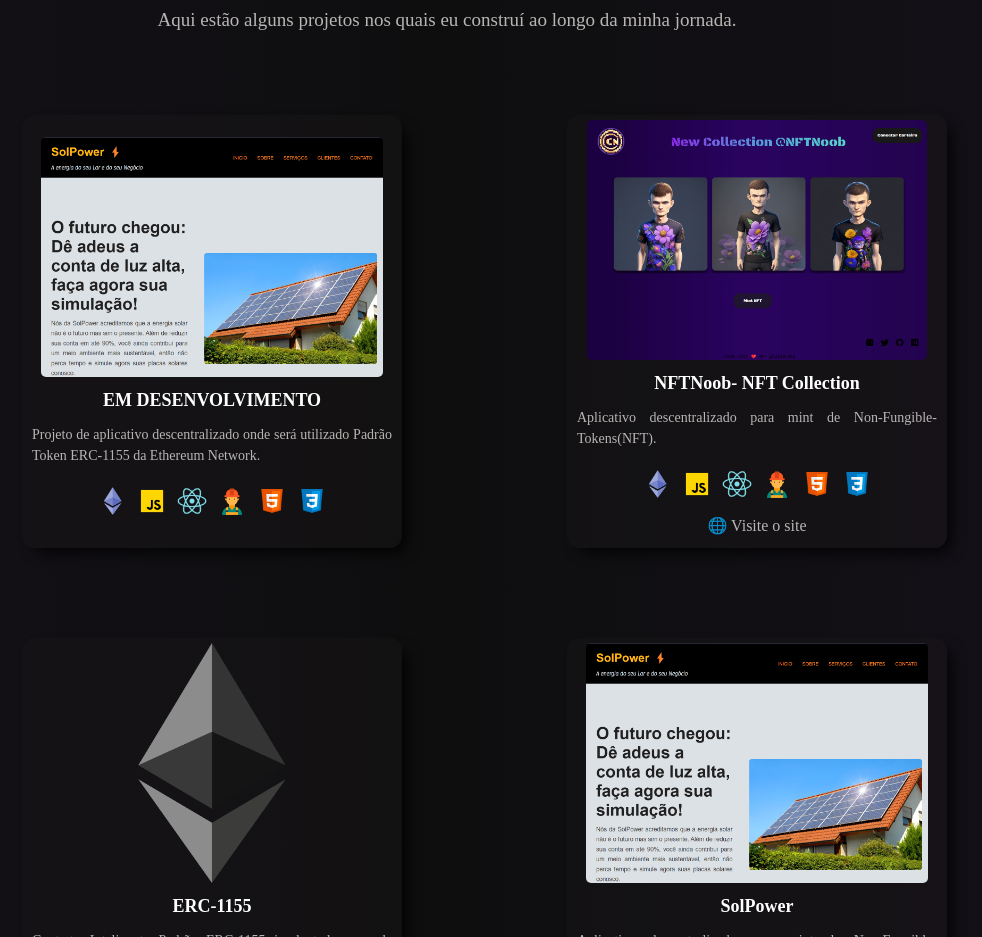
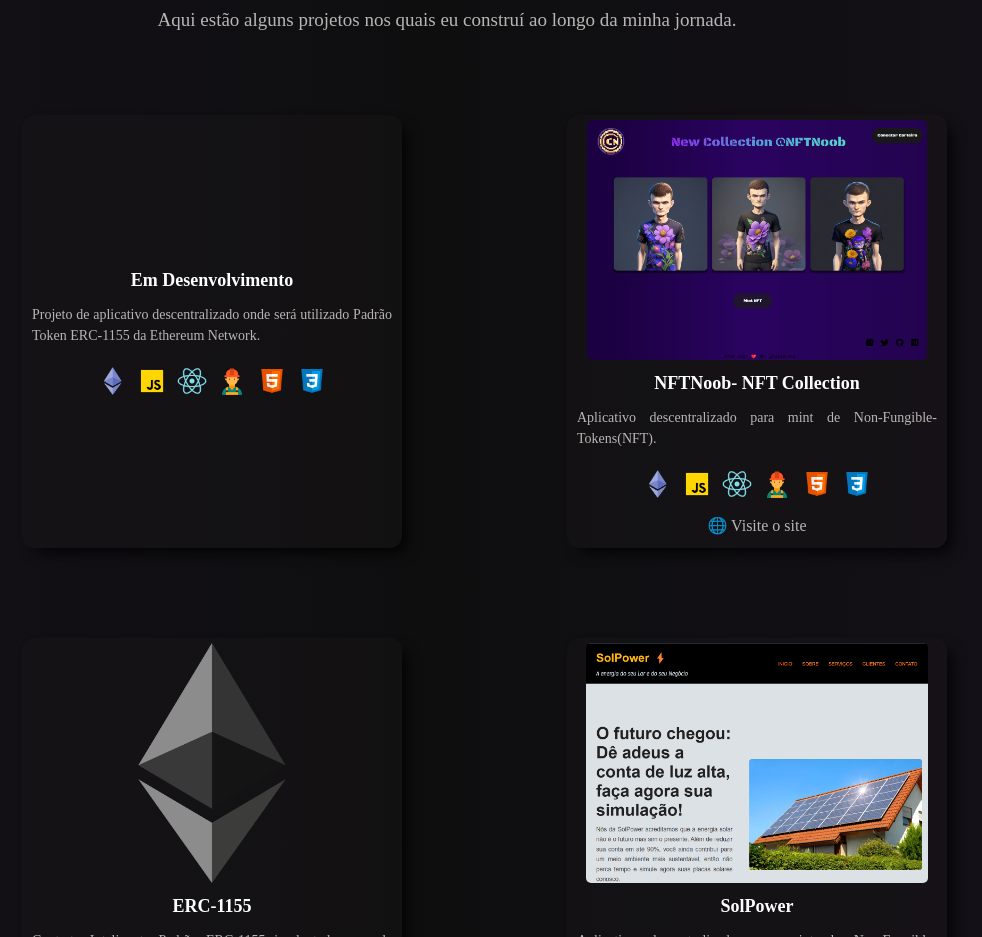
Before and after one commit to laisevdev/myPortfolio, a React (Vite) app: page / in a window 1280 px wide. Shown: the part 1700-2637 px from the top of the page, without its empty margins (193-1175 px from the left). Built offline with nearby package versions, Linux system fonts and the light colour scheme.

Commit message:
[refactor]: change description first project card

```diff
--- a/src/components/Projects/Project.jsx
+++ b/src/components/Projects/Project.jsx
@@ -43,12 +43,11 @@ const Project = () => {
         <section className='projects'>
 
                 <div className='card'>
-                        <a href="">
-                            <img src={SOLPOWER} alt="SolPower" />
-                        </a>
+                    <div className="loader">
+                    </div>
                         <div className='description'>
                             <h1>
-                                EM DESENVOLVIMENTO
+                                Em Desenvolvimento
                             </h1>
                             <p>
                                 Projeto de aplicativo descentralizado onde será utilizado Padrão Token ERC-1155 da Ethereum Network.
```
